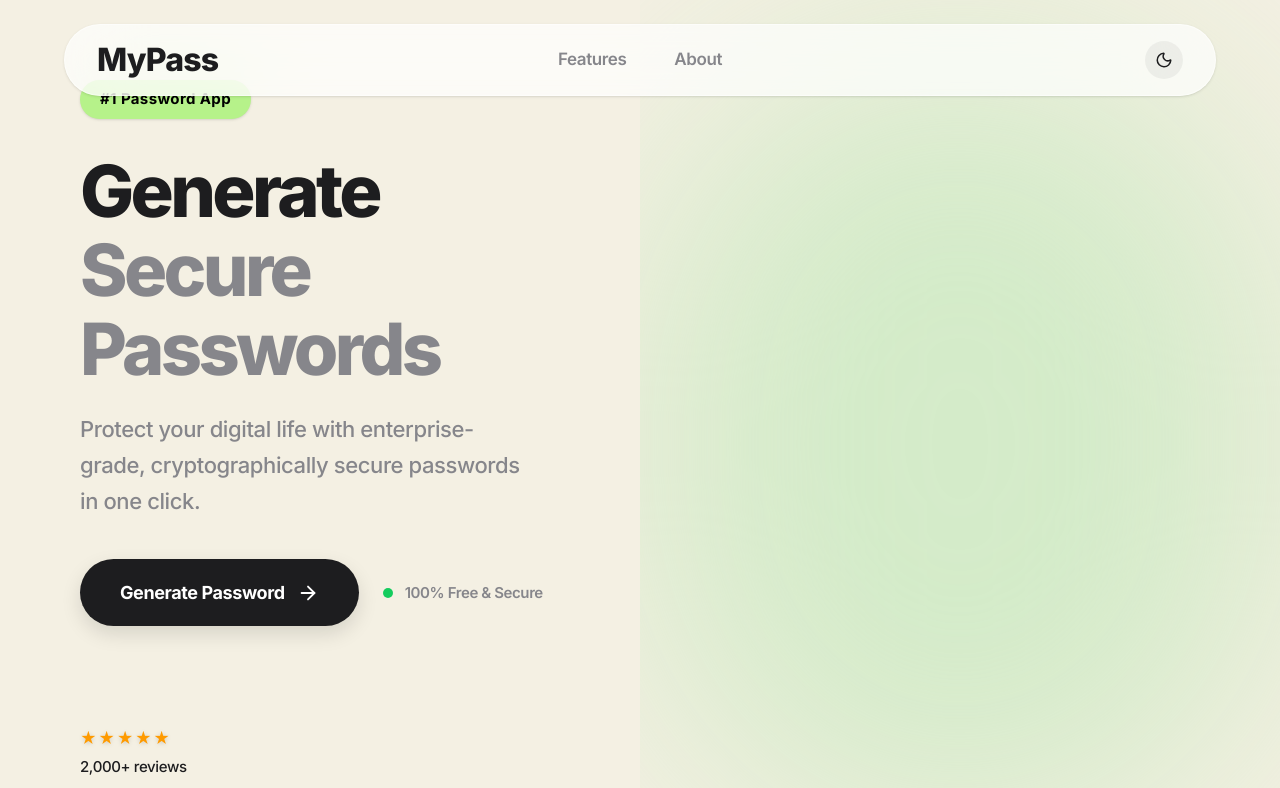
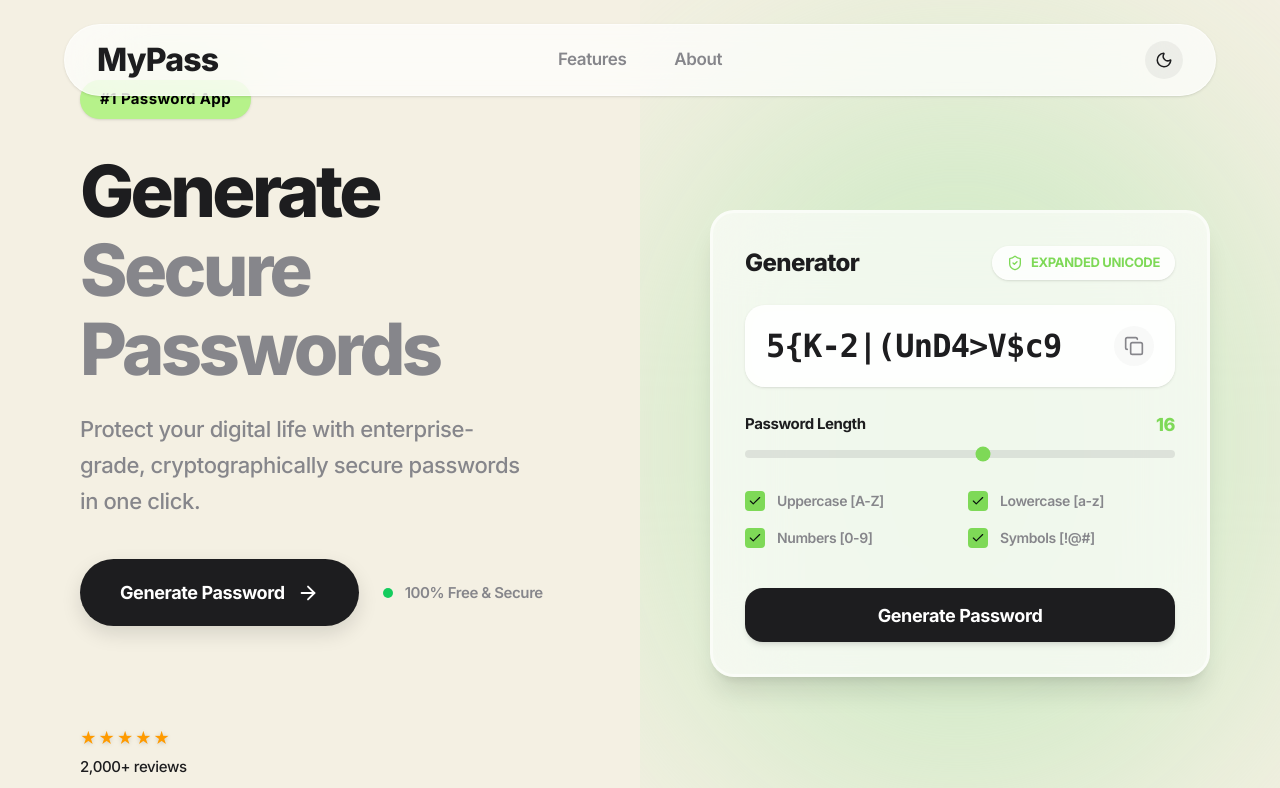
Before and after one commit to thepriyanshbhatt/Password-Generator, a React (Vite) app: page / in a window 1280 px wide. Shown: the top 788 px of the page. Built offline with nearby package versions, Linux system fonts and the light colour scheme.

Commit message:
Implement fully functional, interactive password generator component

```diff
--- a/src/components/HeroRight.tsx
+++ b/src/components/HeroRight.tsx
@@ -1,26 +1,188 @@
-import React from 'react';
-import { Copy } from 'lucide-react';
+import React, { useState, useEffect, useCallback } from 'react';
+import { Copy, Check, ShieldAlert, ShieldCheck } from 'lucide-react';
 
 const HeroRight: React.FC = () => {
+  const [password, setPassword] = useState('');
+  const [length, setLength] = useState(16);
+  const [options, setOptions] = useState({
+    uppercase: true,
+    lowercase: true,
+    numbers: true,
+    symbols: true,
+  });
+  const [copied, setCopied] = useState(false);
+
+  const generatePassword = useCallback(() => {
+    let charset = '';
+    let newPassword = '';
+
+    const types = [];
+    if (options.uppercase) {
+      charset += 'ABCDEFGHIJKLMNOPQRSTUVWXYZ';
+      types.push('ABCDEFGHIJKLMNOPQRSTUVWXYZ');
+    }
+    if (options.lowercase) {
+      charset += 'abcdefghijklmnopqrstuvwxyz';
+      types.push('abcdefghijklmnopqrstuvwxyz');
+    }
+    if (options.numbers) {
+      charset += '0123456789';
+      types.push('0123456789');
+    }
+    if (options.symbols) {
+      charset += '!@#$%^&*()_+~`|}{[]:;?><,./-=';
+      types.push('!@#$%^&*()_+~`|}{[]:;?><,./-=');
+    }
+
+    if (charset.length === 0) {
+      setPassword('');
+      return;
+    }
+
+    const getRandomIndex = (max: number) => {
+      const array = new Uint32Array(1);
+      window.crypto.getRandomValues(array);
+      return array[0] % max;
+    };
+
+    // Ensure at least one character from each selected type
+    types.forEach(type => {
+      newPassword += type[getRandomIndex(type.length)];
+    });
+
+    // Fill the rest securely
+    for (let i = newPassword.length; i < length; i++) {
+      newPassword += charset[getRandomIndex(charset.length)];
+    }
+
+    // Shuffle the password securely
+    const passwordArray = newPassword.split('');
+    for (let i = passwordArray.length - 1; i > 0; i--) {
+      const j = getRandomIndex(i + 1);
+      [passwordArray[i], passwordArray[j]] = [passwordArray[j], passwordArray[i]];
+    }
+
+    setPassword(passwordArray.join(''));
+    setCopied(false);
+  }, [length, options]);
+
+  useEffect(() => {
+    generatePassword();
+  }, [generatePassword]);
+
+  const handleCopy = () => {
+    if (!password) return;
+    navigator.clipboard.writeText(password);
+    setCopied(true);
+    setTimeout(() => setCopied(false), 2000);
+  };
+
+  const toggleOption = (key: keyof typeof options) => {
+    setOptions(prev => {
+      const next = { ...prev, [key]: !prev[key] };
+      // Prevent unchecking all options
+      if (!Object.values(next).some(Boolean)) return prev;
+      return next;
+    });
+  };
+
+  const isWeak = length < 8;
+
   return (
-    <div className="w-full h-full relative flex items-center justify-center p-8 transition-colors duration-500">
+    <div className="w-full h-full relative flex items-center justify-center p-4 md:p-8 transition-colors duration-500">
       {/* Soft Ambient Glowing Orb */}
       <div className="absolute inset-0 flex items-center justify-center overflow-hidden pointer-events-none">
         <div className="w-[800px] h-[800px] bg-brand-green/60 dark:bg-brand-green/40 rounded-full blur-[120px] transition-colors duration-500"></div>
       </div>
-      {/* Decorative Wavy Lines (Bottom Right) */}
-      <div className="absolute bottom-12 right-12 opacity-40">
-        <svg width="80" height="40" viewBox="0 0 80 40" fill="none" xmlns="http://www.w3.org/2000/svg">
-          <path d="M0 10 Q10 0 20 10 T40 10 T60 10 T80 10" stroke="currentColor" className="text-text-primary" strokeWidth="1.5" fill="none" strokeLinecap="round" />
-          <path d="M0 20 Q10 10 20 20 T40 20 T60 20 T80 20" stroke="currentColor" className="text-text-primary" strokeWidth="1.5" fill="none" strokeLinecap="round" />
-          <path d="M0 30 Q10 20 20 30 T40 30 T60 30 T80 30" stroke="currentColor" className="text-text-primary" strokeWidth="1.5" fill="none" strokeLinecap="round" />
-        </svg>
-      </div>
 
       {/* Main Illustration Container */}
-      <div className="relative w-full max-w-[600px] h-[500px] flex items-center justify-center">
+      <div className="relative w-full max-w-[500px] flex items-center justify-center z-10">
 
-        {/* Removed Main Password Card per user request */}
+        {/* Main Password Card */}
+        <div className="w-full bg-card-bg backdrop-blur-2xl border-[3px] border-card-border rounded-[24px] p-6 sm:p-8 flex flex-col gap-6 shadow-xl transition-all duration-300">
+
+          {/* Header & Strength */}
+          <div className="flex flex-col sm:flex-row justify-between items-start sm:items-center gap-4">
+            <h2 className="font-extrabold text-[24px] text-text-primary tracking-tight">Generator</h2>
+            <div className={`flex items-center gap-2 px-3.5 py-1.5 rounded-full border shadow-sm transition-colors duration-500 ${isWeak ? 'bg-red-500/10 border-red-500/50 text-red-500 dark:text-red-400' : 'bg-icon-bg/80 border-card-border/50 text-brand-green-slider'}`}>
+              {isWeak ? <ShieldAlert size={16} /> : <ShieldCheck size={16} />}
+              <span className="text-[13px] font-bold tracking-tight">
+                {isWeak ? 'IMMEDIATE FAIL' : 'EXPANDED UNICODE'}
+              </span>
+            </div>
+          </div>
+
+          {/* Password Display */}
+          <div className="flex flex-col gap-1.5">
+            <div className="flex justify-between items-center bg-icon-bg/80 backdrop-blur-md border border-card-border/50 rounded-[20px] px-5 py-4 shadow-sm transition-colors duration-500 group relative overflow-hidden">
+              <span className="text-[24px] sm:text-[32px] font-extrabold tracking-tight text-text-primary font-mono truncate mr-4 relative z-10">
+                {password || 'Select options'}
+              </span>
+              <button
+                onClick={handleCopy}
+                className={`p-2.5 rounded-full transition-colors flex-shrink-0 relative z-10 ${copied ? 'bg-brand-green-slider/20 text-brand-green-slider' : 'bg-text-secondary/5 text-text-secondary hover:text-text-primary hover:bg-text-secondary/10'}`}
+              >
+                {copied ? <Check size={20} /> : <Copy size={20} />}
+              </button>
+            </div>
+            {/* Warning Message if Weak */}
+            {isWeak && (
+              <div className="text-[13px] font-semibold text-red-500 dark:text-red-400 tracking-tight pl-2">
+                * Exponential Brute Force Risk (&lt; 8 chars)
+              </div>
+            )}
+          </div>
+
+          {/* Length Slider */}
+          <div className="flex flex-col gap-3">
+            <div className="flex justify-between items-center">
+              <span className="font-bold text-[15px] text-text-primary">Password Length</span>
+              <span className="font-extrabold text-[18px] text-brand-green-slider">{length}</span>
+            </div>
+            <input
+              type="range"
+              min="6"
+              max="24"
+              value={length}
+              onChange={(e) => setLength(Number(e.target.value))}
+              className="w-full h-2 bg-text-secondary/20 rounded-lg appearance-none cursor-pointer accent-brand-green-slider"
+            />
+          </div>
+
+          {/* Options Grid */}
+          <div className="grid grid-cols-1 sm:grid-cols-2 gap-4 mt-2">
+            {[
+              { id: 'uppercase', label: 'Uppercase [A-Z]' },
+              { id: 'lowercase', label: 'Lowercase [a-z]' },
+              { id: 'numbers', label: 'Numbers [0-9]' },
+              { id: 'symbols', label: 'Symbols [!@#]' },
+            ].map(opt => (
+              <label key={opt.id} className="flex items-center gap-3 cursor-pointer group">
+                <div className={`w-5 h-5 rounded flex items-center justify-center border-2 transition-colors flex-shrink-0 ${options[opt.id as keyof typeof options] ? 'bg-brand-green-slider border-brand-green-slider' : 'border-text-secondary/30 group-hover:border-text-secondary/50'}`}>
+                  {options[opt.id as keyof typeof options] && <Check size={14} className="text-[#08110D] dark:text-black font-bold" />}
+                </div>
+                <span className="text-[14px] font-semibold text-text-secondary group-hover:text-text-primary transition-colors">
+                  {opt.label}
+                </span>
+                {/* Hidden native checkbox to handle standard form behavior if needed, but we manage state manually */}
+                <input
+                  type="checkbox"
+                  className="hidden"
+                  checked={options[opt.id as keyof typeof options]}
+                  onChange={() => toggleOption(opt.id as keyof typeof options)}
+                />
+              </label>
+            ))}
+          </div>
+
+          {/* Generate Button */}
+          <button
+            onClick={generatePassword}
+            className="mt-4 w-full bg-btn-bg text-btn-text h-[54px] rounded-[18px] font-bold text-[18px] hover:scale-[1.02] active:scale-[0.98] transition-all duration-300 shadow-md"
+          >
+            Generate Password
+          </button>
+        </div>
 
       </div>
     </div>
```
